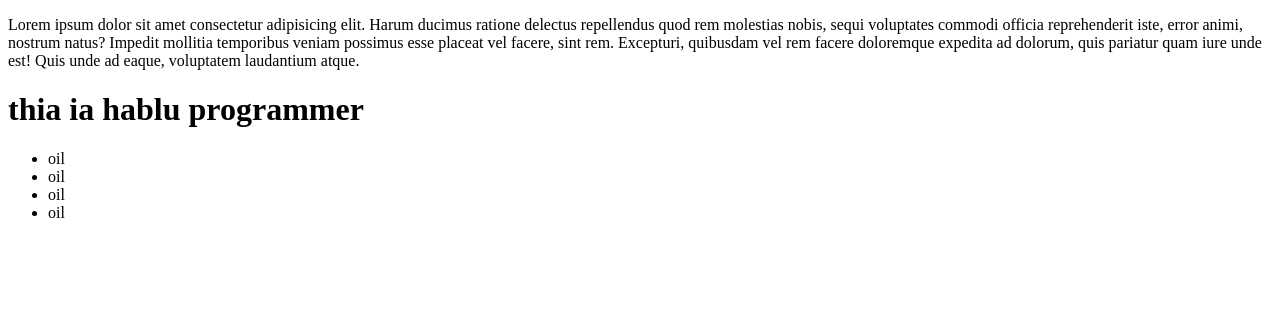
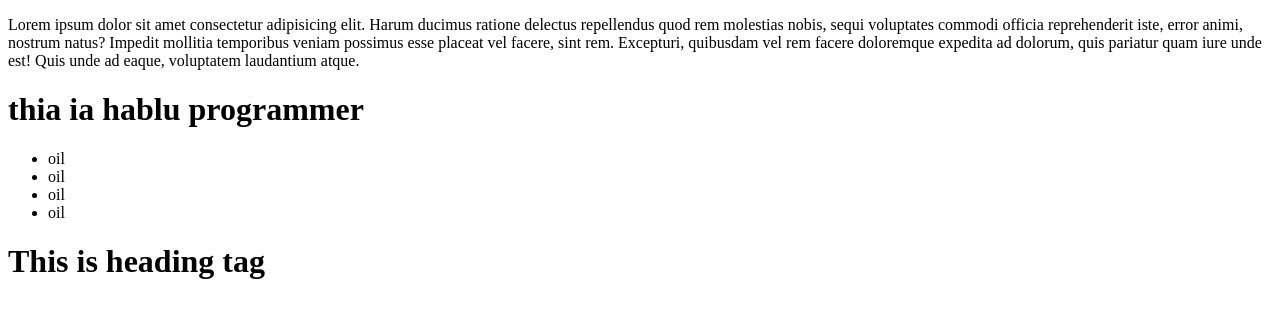
Before and after one commit to JUBAIRHALIM69/Local-Repo, a plain HTML site: page index.html in a window 1280 px wide. Drawn offline with Linux system fonts and the light colour scheme.

Commit message:
Update index.html

```diff
--- a/index.html
+++ b/index.html
@@ -15,6 +15,7 @@
             <li>oil</li>
             <li>oil</li>
         </ul>
+        <h1> This is heading tag </h1>
     </div>
 </body>
 </html>
```
